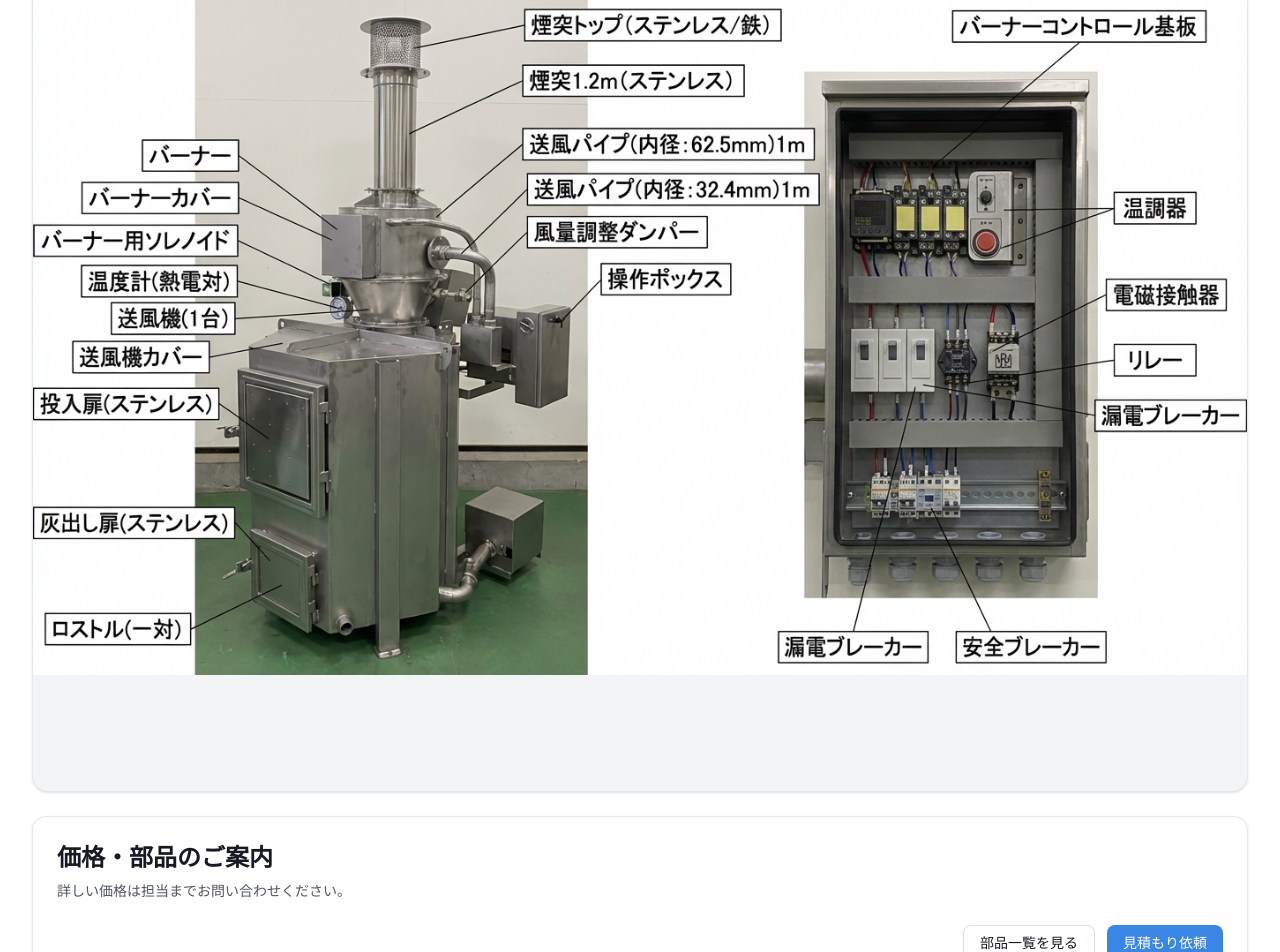
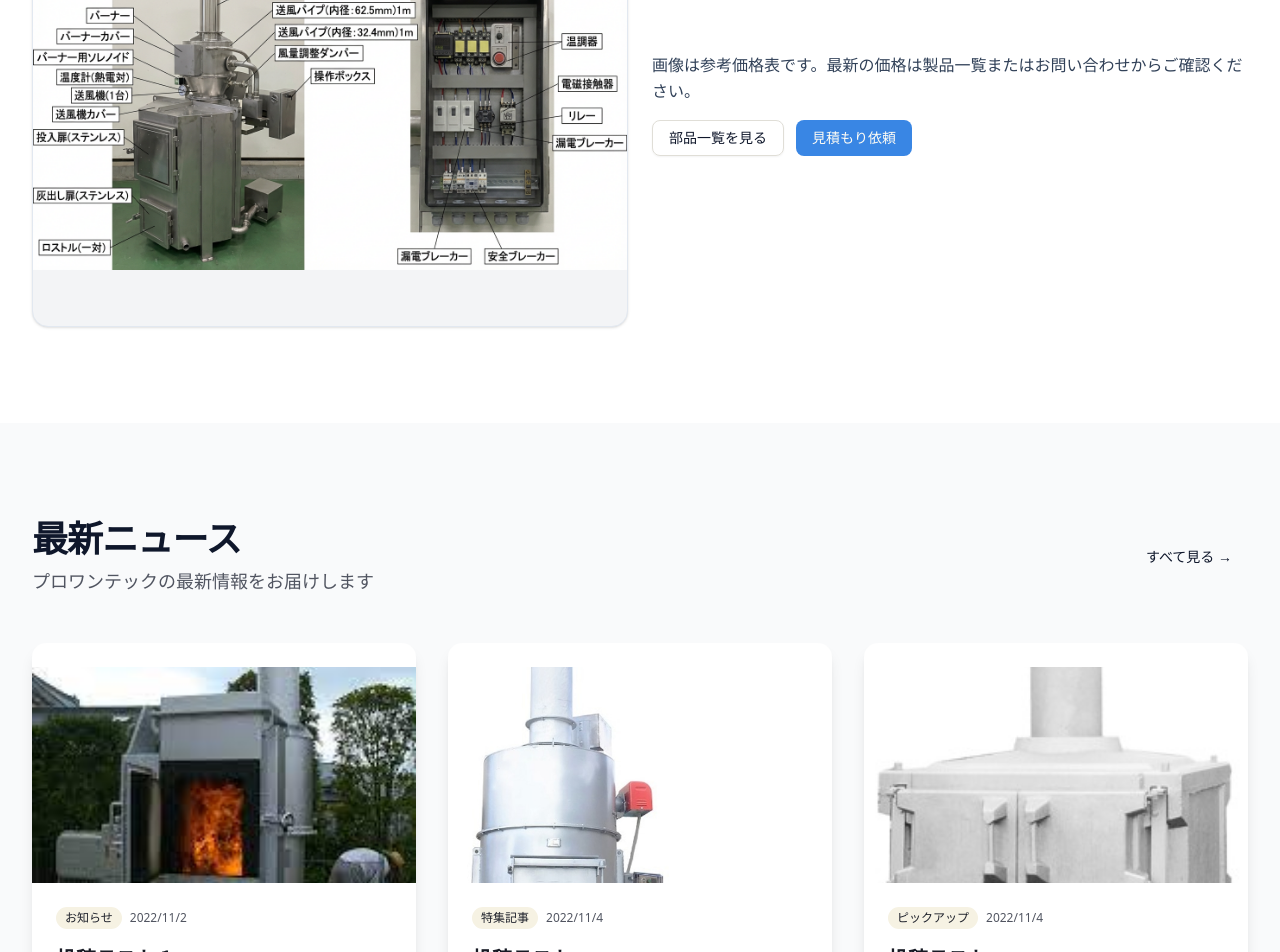
Before and after one commit to rnrnstar2/ProOneTech, a Next.js app: page / in a window 1280 px wide. Shown: the part 3680-4632 px from the top of the page. Built offline with nearby package versions, Linux system fonts and the light colour scheme.

Commit message:
Simplify parts pricing section to image and CTA only

```diff
--- a/src/app/page.tsx
+++ b/src/app/page.tsx
@@ -315,7 +315,7 @@ export default function Home() {
             </p>
           </div>
 
-          <div className="grid gap-6 lg:grid-cols-[1.2fr,1fr] items-center">
+          <div className="grid gap-6 lg:grid-cols-2 items-center">
             <div className="aspect-[4/3] w-full overflow-hidden rounded-2xl border border-slate-200 shadow-sm bg-gray-100 flex items-center justify-center">
               <img
                 src="/images/generated_image_3093a58a-6f9b-491a-827f-24a4d5c7e461.png"
@@ -323,20 +323,19 @@ export default function Home() {
                 className="h-full w-full object-contain"
               />
             </div>
-            <Card className="border-slate-200 h-full">
-              <CardHeader>
-                <CardTitle className="text-2xl">価格・部品のご案内</CardTitle>
-                <CardDescription>詳しい価格は担当までお問い合わせください。</CardDescription>
-              </CardHeader>
-              <CardFooter className="justify-end gap-3">
+            <div className="flex flex-col gap-4">
+              <p className="text-slate-700 leading-relaxed">
+                画像は参考価格表です。最新の価格は製品一覧またはお問い合わせからご確認ください。
+              </p>
+              <div className="flex gap-3 flex-wrap">
                 <Button asChild variant="outline">
                   <Link href="/products">部品一覧を見る</Link>
                 </Button>
                 <Button asChild>
                   <Link href="/contact">見積もり依頼</Link>
                 </Button>
-              </CardFooter>
-            </Card>
+              </div>
+            </div>
           </div>
         </div>
       </section>
```
